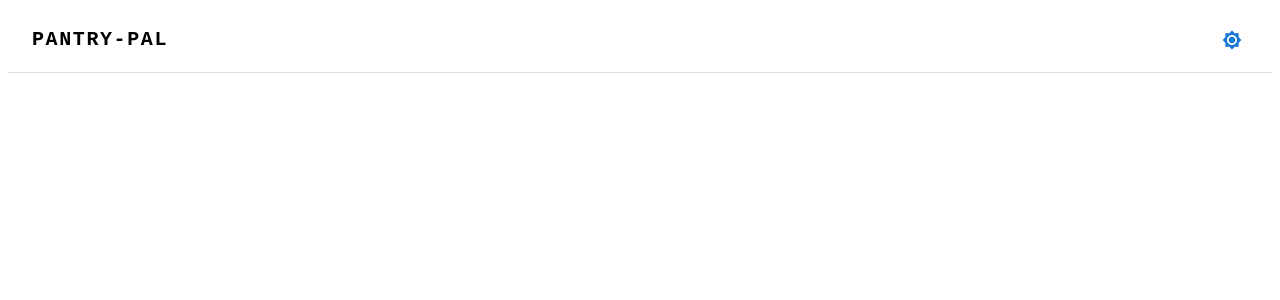
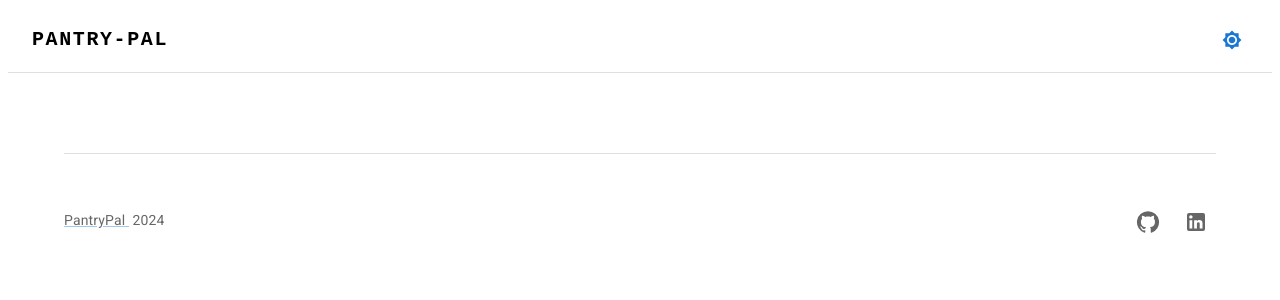
Before and after one commit to Neyza24/pantry-pal-app, a React (Vite) app: page /recipes in a window 1280 px wide. Shown: the top 300 px of the page. Built offline with nearby package versions, Linux system fonts and the light colour scheme.

Commit message:
Implement <Footer /> component

```diff
--- a/src/PantryApp.jsx
+++ b/src/PantryApp.jsx
@@ -1,10 +1,11 @@
-import { Header } from "./recipes/components"
+import { Footer, Header } from "./recipes/components"
 
 export const PantryApp = () => {
 
   return (
     <>
       <Header/>
+      <Footer />
     </>
   )
 }
--- /dev/null
+++ b/src/recipes/components/Footer.jsx
@@ -0,0 +1,72 @@
+import { Box, Container, IconButton, Link, Stack, Typography } from "@mui/material";
+
+import FacebookIcon from '@mui/icons-material/GitHub';
+import LinkedInIcon from '@mui/icons-material/LinkedIn';
+
+function Copyright() {
+    return (
+        <Typography variant="body2" color="text.secondary" mt={1}>
+            <Link href="#" sx={{
+                color: 'text.secondary',
+            }}>PantryPal&nbsp;</Link> {' '}
+            {new Date().getFullYear()}
+        </Typography>
+    );
+}
+
+export const Footer = () => {
+    return (
+        <Container
+            sx={{
+                display: 'flex',
+                flexDirection: 'column',
+                alignItems: 'center',
+                gap: { xs: 4, sm: 8 },
+                py: { xs: 8, sm: 10 },
+                textAlign: { sm: 'center', md: 'left' },
+            }}
+        >
+            <Box
+                sx={{
+                    display: 'flex',
+                    justifyContent: 'space-between',
+                    pt: { xs: 3, sm: 6 },
+                    width: '100%',
+                    borderTop: '1px solid',
+                    borderColor: 'divider',
+                }}
+            >
+                <div>
+
+                    <Copyright />
+                </div>
+                <Stack
+                    direction="row"
+                    justifyContent="left"
+                    spacing={1}
+                    useFlexGap
+                    sx={{
+                        color: 'text.secondary',
+                    }}
+                >
+                    <IconButton
+                        color="inherit"
+                        href="https://github.com/Neyza24/pantry-pal-app"
+                        aria-label="GitHub"
+                        sx={{ alignSelf: 'center' }}
+                    >
+                        <FacebookIcon />
+                    </IconButton>
+                    <IconButton
+                        color="inherit"
+                        href="https://www.linkedin.com/in/neyza-vargas-nv/"
+                        aria-label="LinkedIn"
+                        sx={{ alignSelf: 'center' }}
+                    >
+                        <LinkedInIcon />
+                    </IconButton>
+                </Stack>
+            </Box>
+        </Container>
+    )
+}
--- a/src/recipes/components/index.js
+++ b/src/recipes/components/index.js
@@ -1 +1,2 @@
 export * from './Header';
+export * from './Footer';
```
